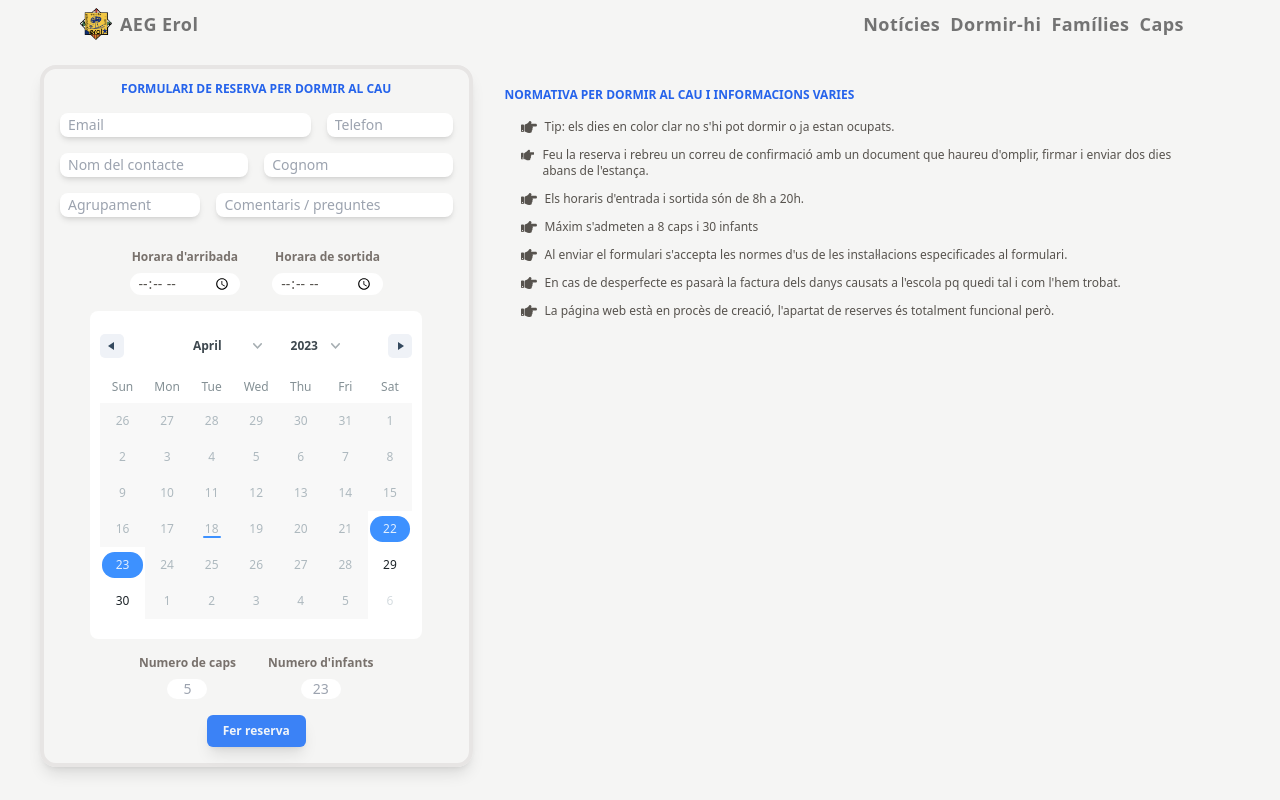
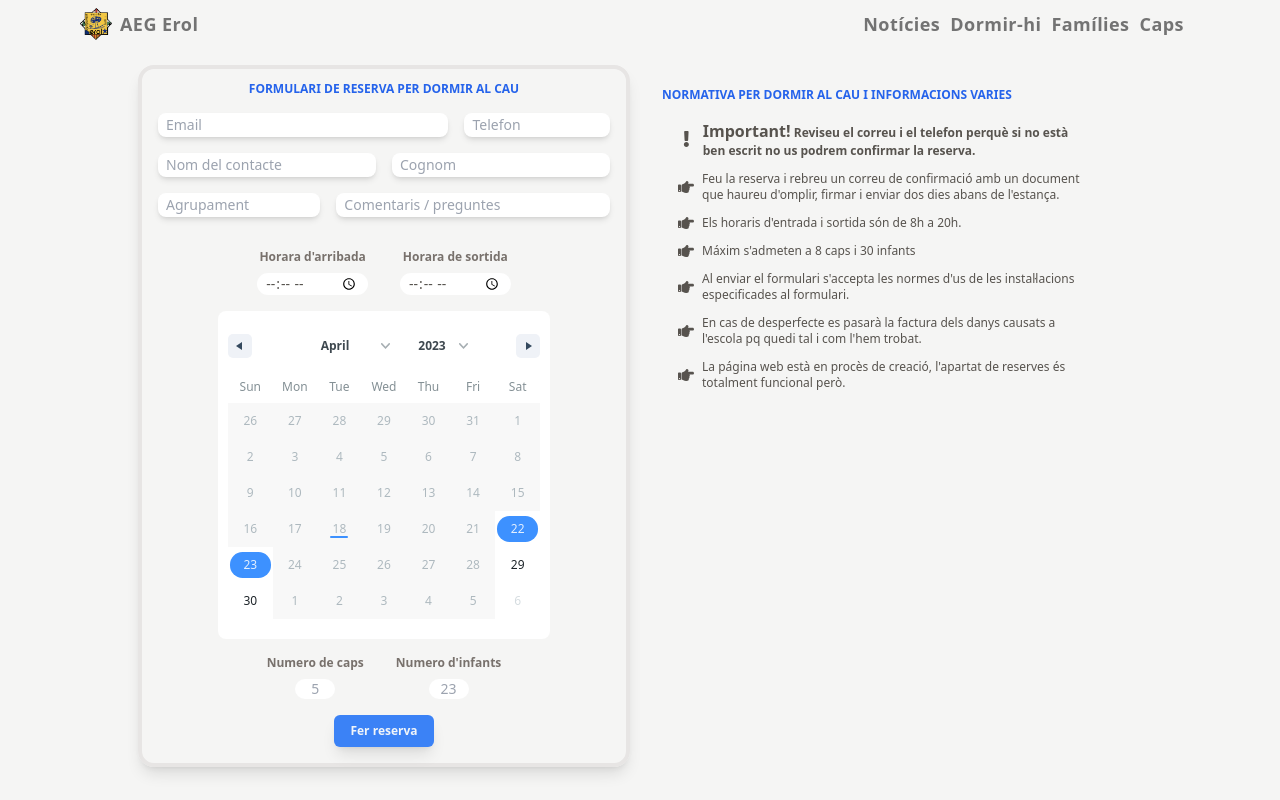
Before and after one commit to obayaDev/erol-app, a Next.js app: page /dormir in a window 1280 px wide. Built offline with nearby package versions, Linux system fonts and the light colour scheme; no server answers; the database is empty.

Commit message:
Update page.tsx

```diff
--- a/app/dormir/page.tsx
+++ b/app/dormir/page.tsx
@@ -1,4 +1,4 @@
-import { FaHandPointRight } from "react-icons/fa"
+import { FaHandPointRight, FaExclamation } from "react-icons/fa"
 import SleepForm from "@/components/sleep/form";
 
 export default function Dormir(){
@@ -13,37 +13,37 @@ export default function Dormir(){
             <SleepForm/>
           </div>
 
-          <div className="flex flex-col mt-5 lg:mt-0 px-8">
+          <div className="flex flex-col mt-5 lg:mt-0 px-8 max-w-lg">
             <div className="mt-3.5">
               <h1 className="text-blue-600 font-extrabold text-sm inline-block align-bottom uppercase lg:text-xs">Normativa per dormir al Cau i informacions varies</h1>
             </div>
             <div className="flex flex-col justify-star px-4 py-4 space-y-3">
               <div className="flex flex-row">
-                <FaHandPointRight/>
-                <div className="my-auto px-2"><p className="text-xs">Tip: els dies en color clar no s'hi pot dormir o ja estan ocupats.</p></div>
+                <FaExclamation className="my-auto w-7"/>
+                <div className="my-auto px-2 flex align-middle"><p className="text-xs font-semibold"><span className="font-extrabold text-base">Important!</span> Reviseu el correu i el telefon perquè si no està ben escrit no us podrem confirmar la reserva.</p></div>
               </div>
               <div className="flex flex-row">
-                <FaHandPointRight/>
+                <FaHandPointRight className="my-auto w-8 max-w-fit"/>
                 <div className="my-auto px-2"><p className="text-xs">Feu la reserva i rebreu un correu de confirmació amb un document que haureu d'omplir, firmar i enviar dos dies abans de l'estança.</p></div>
               </div>
               <div className="flex flex-row">
-                <FaHandPointRight/>
+                <FaHandPointRight className="my-auto w-8 max-w-fit"/>
                 <div className="my-auto px-2"><p className="text-xs">Els horaris d'entrada i sortida són de 8h a 20h.</p></div>
               </div>
               <div className="flex flex-row">
-                <FaHandPointRight/>
+                <FaHandPointRight className="my-auto w-8 max-w-fit"/>
                 <div className="my-auto px-2"><p className="text-xs">Máxim s'admeten a 8 caps i 30 infants</p></div>
               </div>
               <div className="flex flex-row">
-                <FaHandPointRight/>
+                <FaHandPointRight className="my-auto w-8 max-w-fit"/>
                 <div className="my-auto px-2"><p className="text-xs">Al enviar el formulari s'accepta les normes d'us de les instal·lacions especificades al formulari.</p></div>
               </div>
               <div className="flex flex-row">
-                <FaHandPointRight/>
+                <FaHandPointRight className="my-auto w-8 max-w-fit"/>
                 <div className="my-auto px-2"><p className="text-xs">En cas de desperfecte es pasarà la factura dels danys causats a l'escola pq quedi tal i com l'hem trobat.</p></div>
               </div>
               <div className="flex flex-row">
-                <FaHandPointRight/>
+                <FaHandPointRight className="my-auto w-8 max-w-fit"/>
                 <div className="my-auto px-2"><p className="text-xs">La página web està en procès de creació, l'apartat de reserves és totalment funcional però.</p></div>
               </div>
             </div>
```
